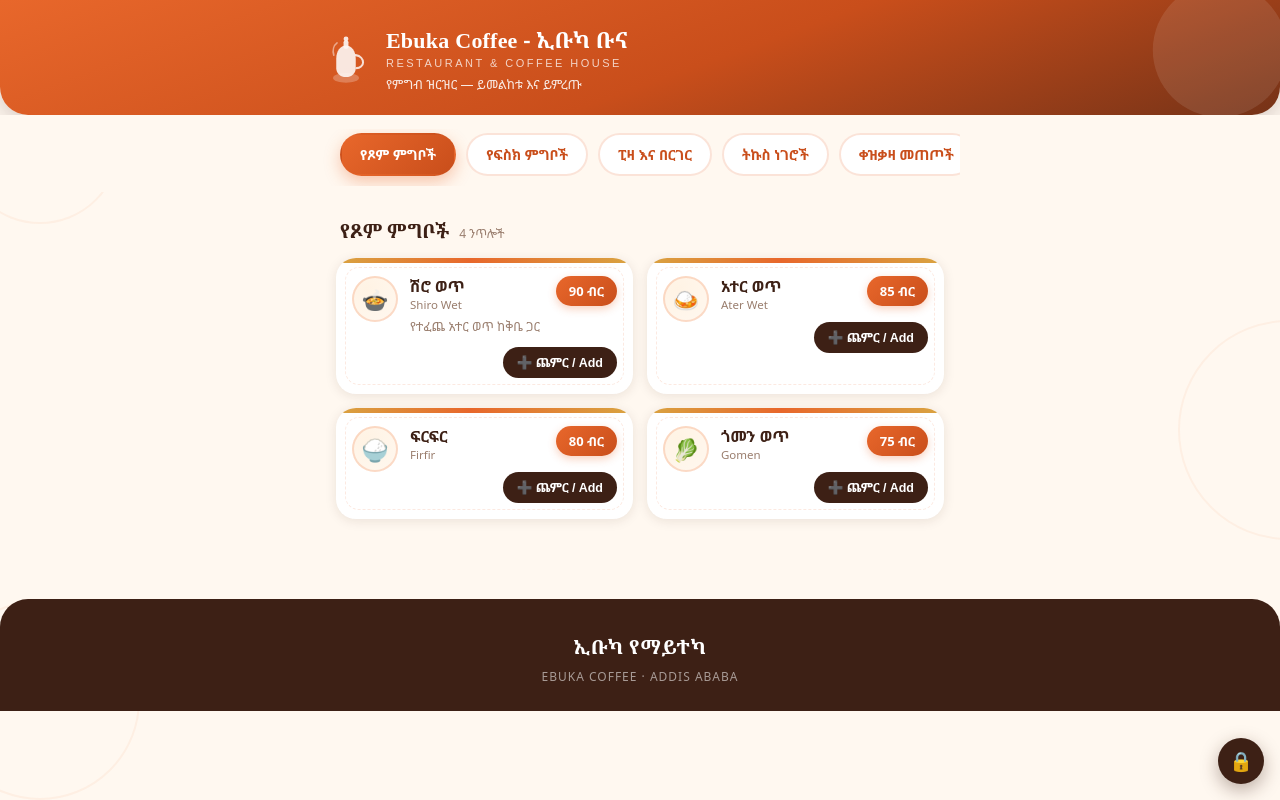
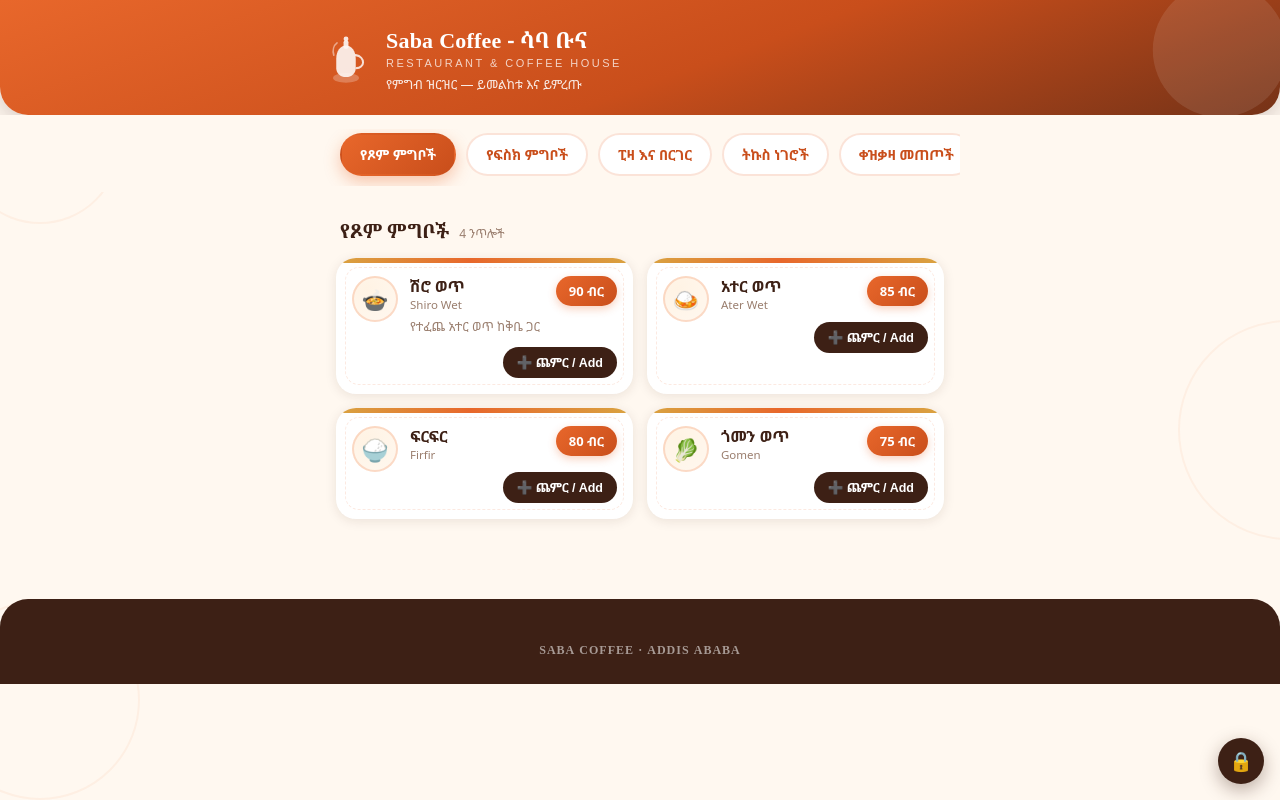
Before and after one commit to hayal05/Menu-1, a Flask app: page / in a window 1280 px wide. Run offline with Flask 3, Linux system fonts and the light colour scheme; data comes from the database, SQL or seed files in the repository.

Commit message:
index.html

```diff
--- a/templates/index.html
+++ b/templates/index.html
@@ -3,7 +3,7 @@
 <head>
 <meta charset="UTF-8">
 <meta name="viewport" content="width=device-width, initial-scale=1.0, maximum-scale=1">
-<title>Ebuka Coffee - ኢቡካ ቡና | ምግብ ዝርዝር</title>
+<title>Saba Coffee - ሳባ ቡና | ምግብ ዝርዝር</title>
 <link rel="preconnect" href="https://fonts.googleapis.com">
 <link href="https://fonts.googleapis.com/css2?family=Noto+Serif+Ethiopic:wght@400;600;700;800&family=Noto+Sans+Ethiopic:wght@400;500;600;700&display=swap" rel="stylesheet">
 <style>
@@ -362,7 +362,7 @@
       <path d="M17 26c-2-6 0-12 4-15" stroke="#fff" stroke-width="2" fill="none" opacity="0.5" stroke-linecap="round"/>
     </svg>
     <div class="brand-text">
-      <h1 class="brand-font">Ebuka Coffee ‑ ኢቡካ ቡና<span class="sub-en">Restaurant &amp; Coffee House</span></h1>
+      <h1 class="brand-font">Saba Coffee ‑ ሳባ ቡና<span class="sub-en">Restaurant &amp; Coffee House</span></h1>
       <p class="tagline">የምግብ ዝርዝር — ይመልከቱ እና ይምረጡ</p>
     </div>
   </div>
@@ -378,8 +378,8 @@
 </main>
 
 <footer>
-  <div class="foot-brand brand-font">ኢቡካ የማይተካ</div>
-  <div class="foot-sub">EBUKA COFFEE · ADDIS ABABA</div>
+  <div class="foot-brand brand-font"ሳባ ቡና</div>
+  <div class="foot-sub">SABA COFFEE · ADDIS ABABA</div>
 </footer>
 
 <button class="cart-fab is-empty" id="cartFab" title="Cart / ጋሪ">
```
